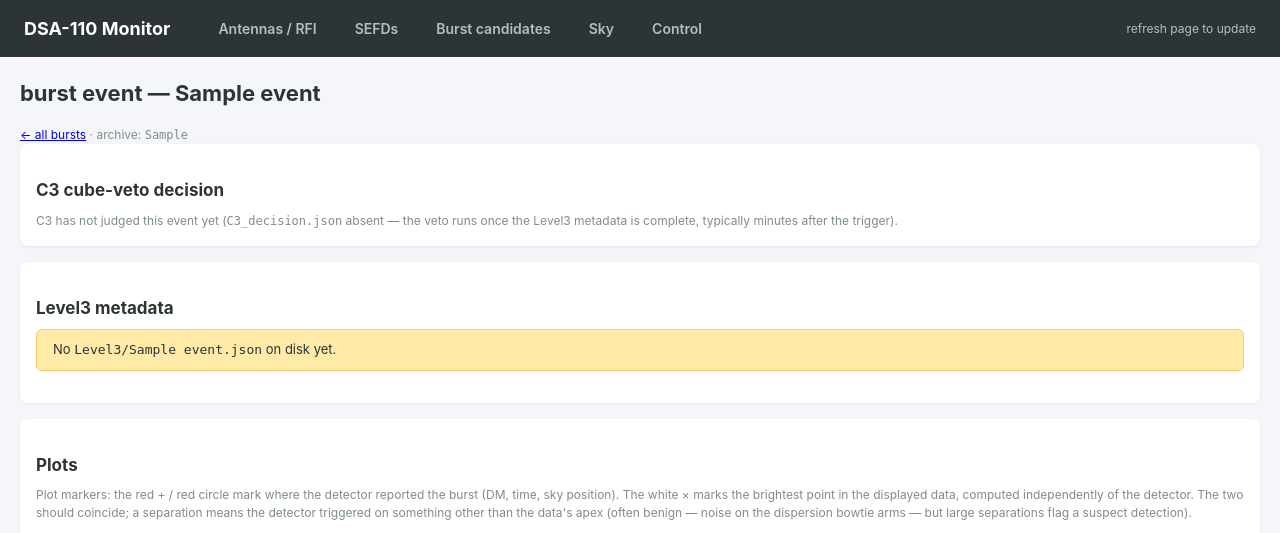
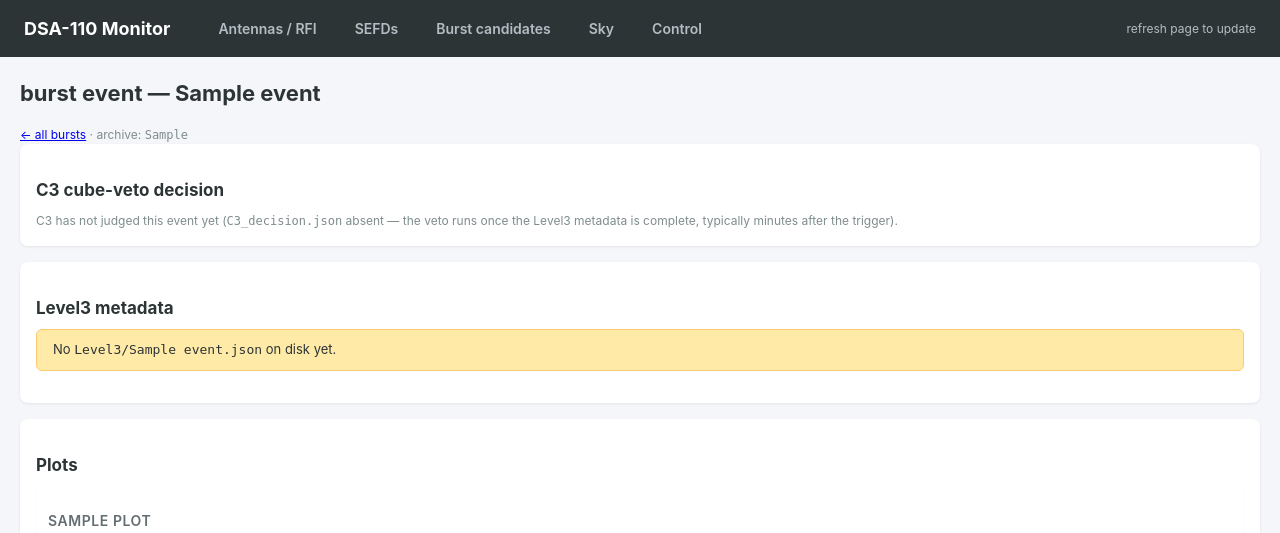
Before and after one commit to dsa110/dsa110-rt, a Flask app: template tools/dashboard/dsa_monitor/templates/burst_event.html in a window 1280 px wide. Shown: the top 533 px of the page. Run offline with Flask 3, Linux system fonts and the light colour scheme; the template is opened without the code that fills it: most values are stand-ins (such as "Sample title", 1, 10 or a date in 2020); data that the repository does not hold is empty; parts of the project's set-up code (start-up, migrations or seed data) failed here and were passed over.

Commit message:
dashboard: move marker caption into dm_time plot card, shrink it

```diff
--- a/tools/dashboard/dsa_monitor/templates/burst_event.html
+++ b/tools/dashboard/dsa_monitor/templates/burst_event.html
@@ -54,19 +54,18 @@
 <div class="card">
     <h2>Plots</h2>
     {% if event.plots %}
-    <div class="muted" style="font-size: 12px; margin-bottom: 10px;">
-        Plot markers: the red + / red circle mark where the detector
-        reported the burst (DM, time, sky position). The white ×
-        marks the brightest point in the displayed data, computed
-        independently of the detector. The two should coincide; a
-        separation means the detector triggered on something other
-        than the data's apex (often benign — noise on the dispersion
-        bowtie arms — but large separations flag a suspect detection).
-    </div>
     <div style="display:grid;grid-template-columns:repeat(auto-fit,minmax(420px,1fr));gap:12px;">
         {% for plot in event.plots %}
         <div class="plot-card">
             <h3>{{ plot }}</h3>
+            {% if plot.startswith('dm_time') %}
+            <div class="muted" style="font-size:11px;line-height:1.35;margin:2px 0 6px;">
+                red + = burst reported by the detector; white × = brightest point
+                in the displayed data. They should coincide — a small offset (often
+                along the dispersion bowtie arms) is usually benign; a large offset
+                flags a suspect detection.
+            </div>
+            {% endif %}
             <img src="/bursts/{{ event.name }}/plot/{{ plot }}" alt="{{ plot }}">
         </div>
         {% endfor %}
```
